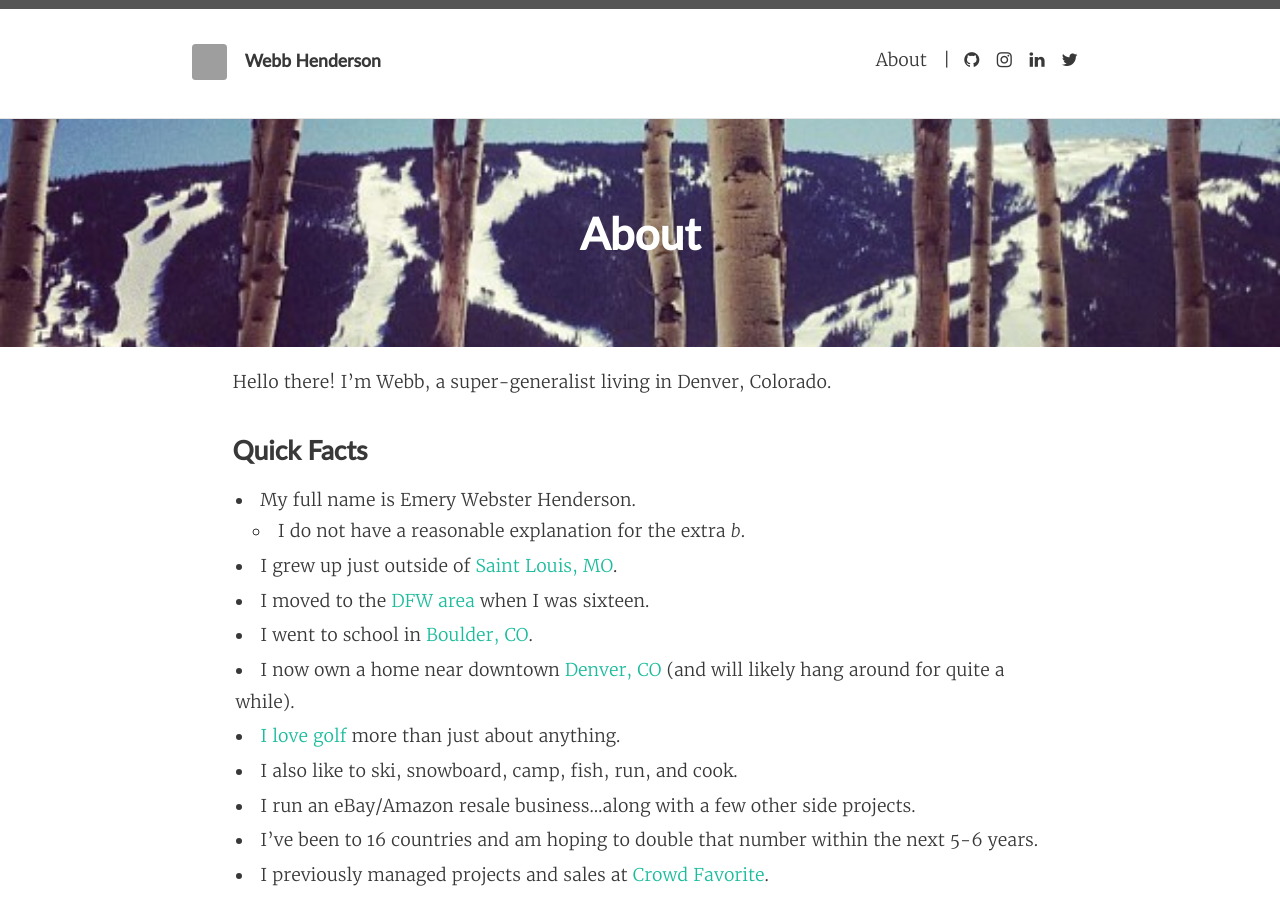
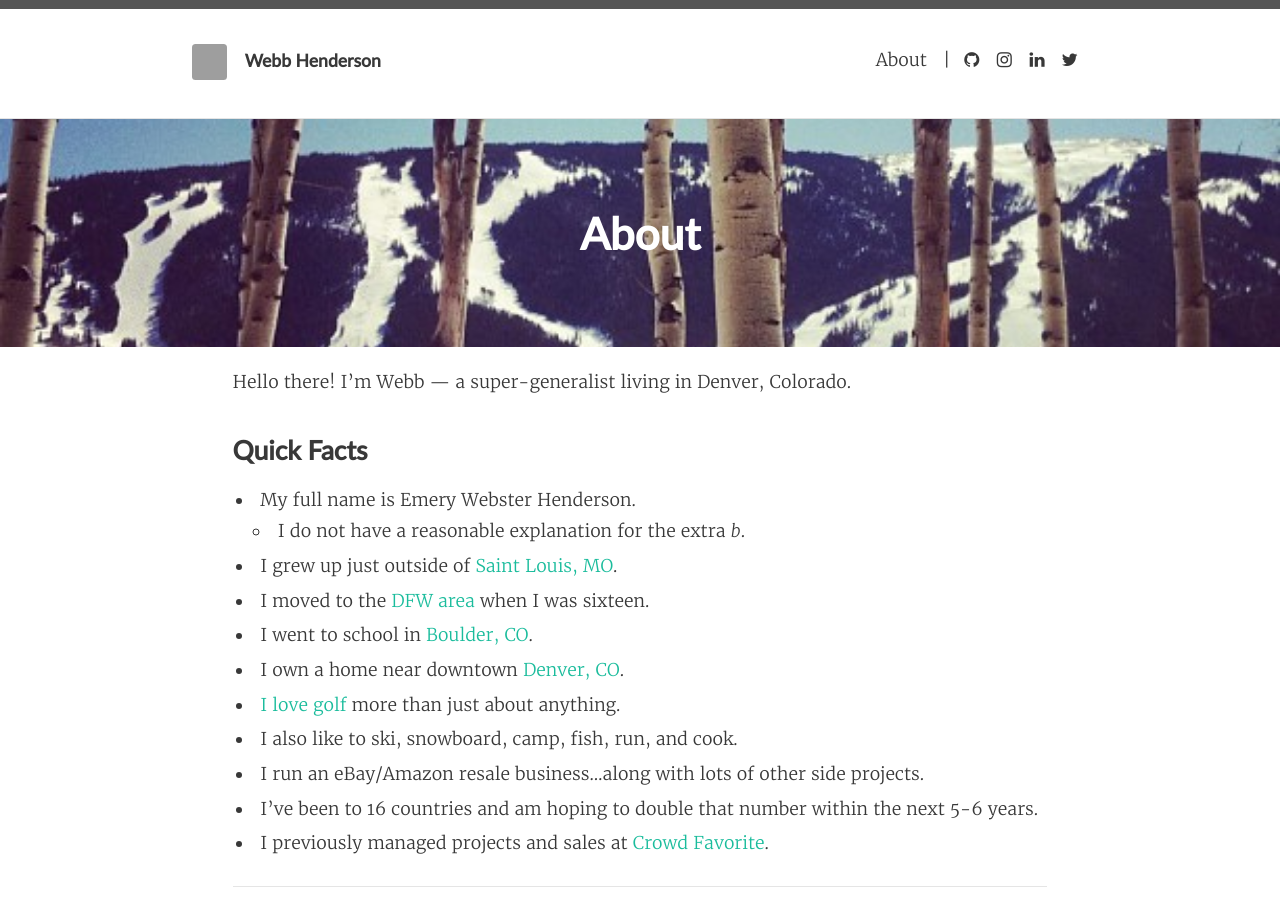
Before and after one commit to emerywebster/emerywebster.github.io, a Jekyll site: the page built from about.md, in a window 1280 px wide and 900 px high. Built offline with Jekyll 4.4.1, drawn with Linux system fonts in a browser that asks for light colours; nearby versions of some CDN libraries; Markdown is read by kramdown in place of the engine named in the settings; some of the changed text lies outside the part shown; grey boxes are pictures that could not be loaded.

Commit message:
update about

```diff
--- a/about.md
+++ b/about.md
@@ -6,7 +6,7 @@ feature-img: "img/beav.jpg"
 menu: main
 ---
 
-Hello there! I'm Webb, a super-generalist living in Denver, Colorado.
+Hello there! I'm Webb &mdash; a super-generalist living in Denver, Colorado.
 
 ### Quick Facts
 
@@ -15,10 +15,10 @@ Hello there! I'm Webb, a super-generalist living in Denver, Colorado.
 - I grew up just outside of [Saint Louis, MO](http://stlouis.cardinals.mlb.com/).
 - I moved to the [DFW area](http://mavs.com) when I was sixteen.
 - I went to school in [Boulder, CO](http://leeds.colorado.edu).
-- I now own a home near downtown [Denver, CO](http://denverbroncos.com) (and will likely hang around for quite a while).
+- I own a home near downtown [Denver, CO](http://denverbroncos.com).
 - [I love golf](http://ifl.golf) more than just about anything.
 - I also like to ski, snowboard, camp, fish, run, and cook.
-- I run an eBay/Amazon resale business...along with a few other side projects.
+- I run an eBay/Amazon resale business...along with lots of other side projects.
 - I've been to 16 countries and am hoping to double that number within the next 5-6 years.
 - I previously managed projects and sales at [Crowd Favorite](http://crowdfavorite.com).
 
```
Also changed, not shown: other parts of about.md (+2 -2 lines).
